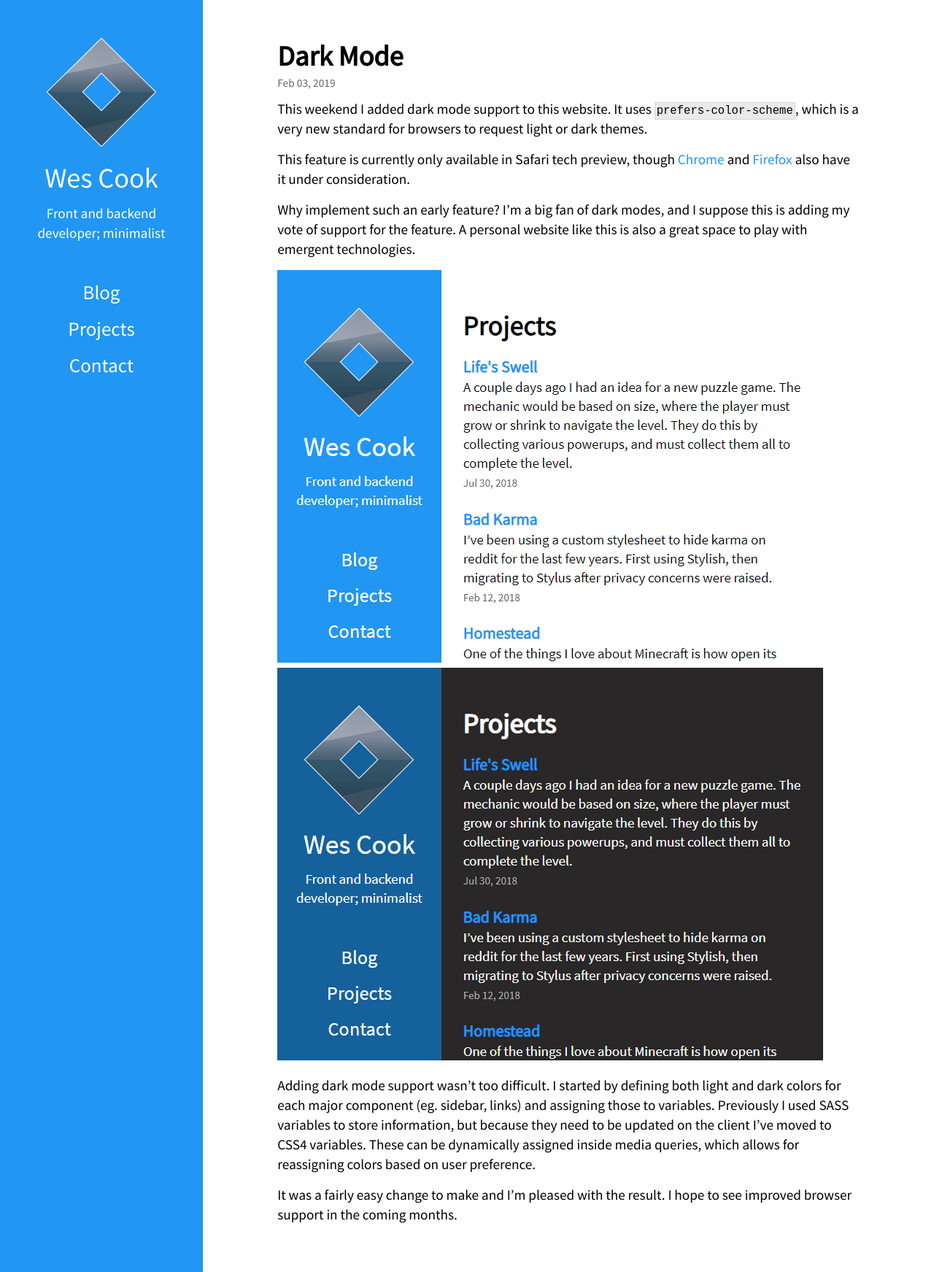
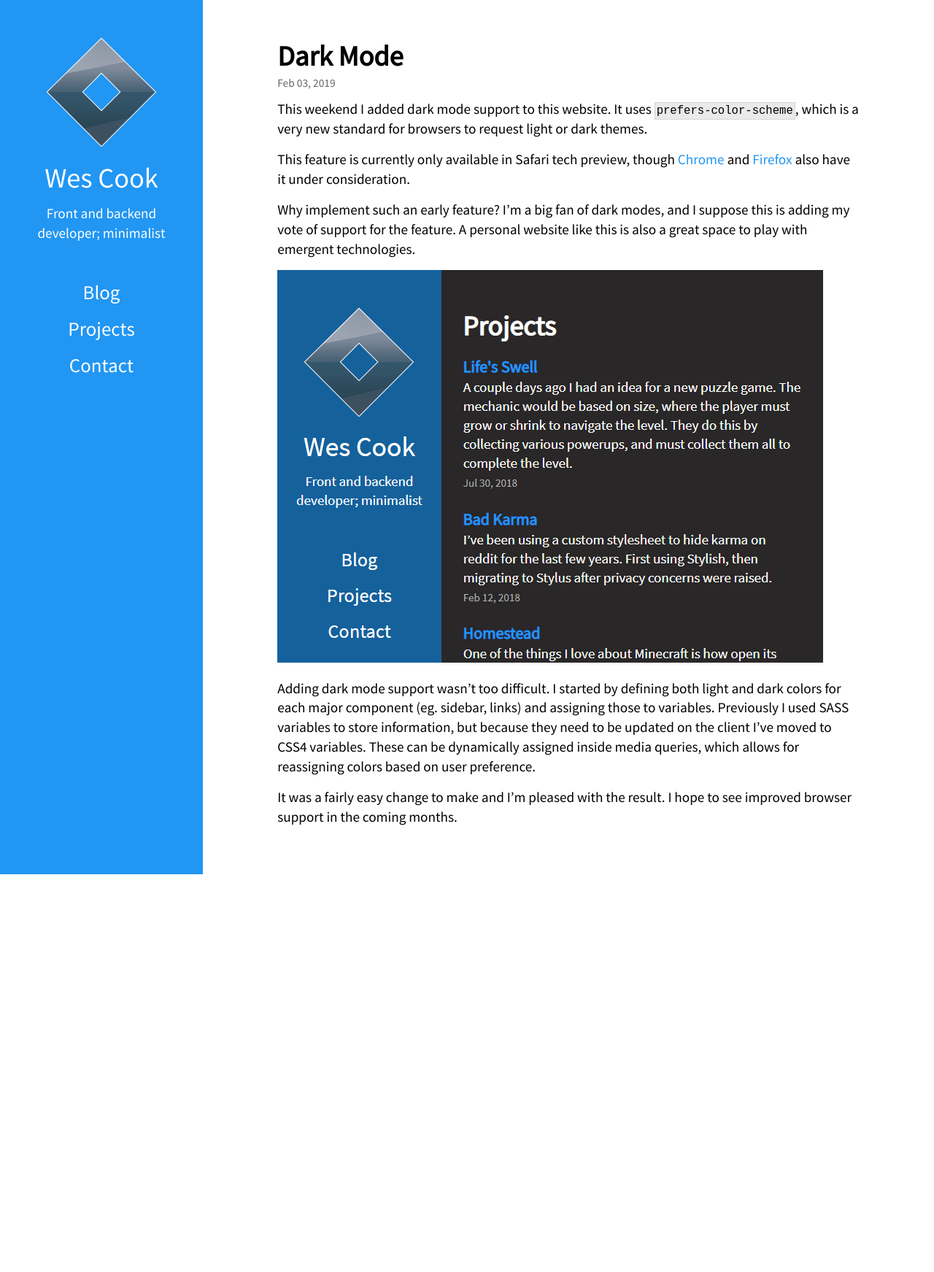
Before and after one commit to WesCook/wescook.github.io, a Jekyll site: the page built from blog/_posts/2019-02-03-dark-mode.md, in a window 1280 px wide. Shown: the whole page at 73% size. Built offline with Jekyll 4.4.1, drawn with Linux system fonts in a browser that asks for light colours; after the commit the page ends 1198 px from its top, so only the background shows below that.

Commit message:
Removing light mode screenshot

```diff
--- a/blog/_posts/2019-02-03-dark-mode.md
+++ b/blog/_posts/2019-02-03-dark-mode.md
@@ -9,8 +9,7 @@ This feature is currently only available in Safari tech preview, though [Chrome]
 
 Why implement such an early feature?  I'm a big fan of dark modes, and I suppose this is adding my vote of support for the feature.  A personal website like this is also a great space to play with emergent technologies.
 
-![Light Mode](/img/website-light.png)
-![Dark Mode](/img/website-dark.png)
+![Dark Mode](/img/dark-mode.png)
 
 Adding dark mode support wasn't too difficult.  I started by defining both light and dark colors for each major component (eg. sidebar, links) and assigning those to variables.  Previously I used SASS variables to store information, but because they need to be updated on the client I've moved to CSS4 variables.  These can be dynamically assigned inside media queries, which allows for reassigning colors based on user preference.
 
```
Also changed, not shown: img/dark-mode.png (renamed from img/website-dark.png), img/website-light.png (deleted).
